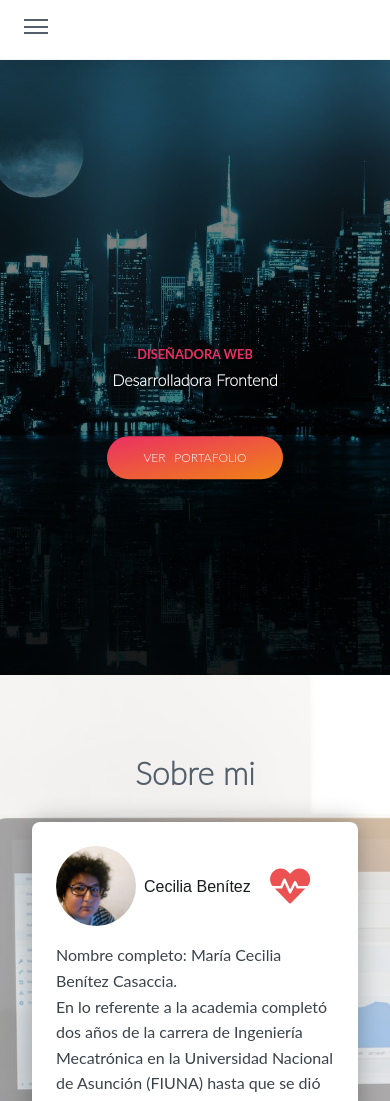
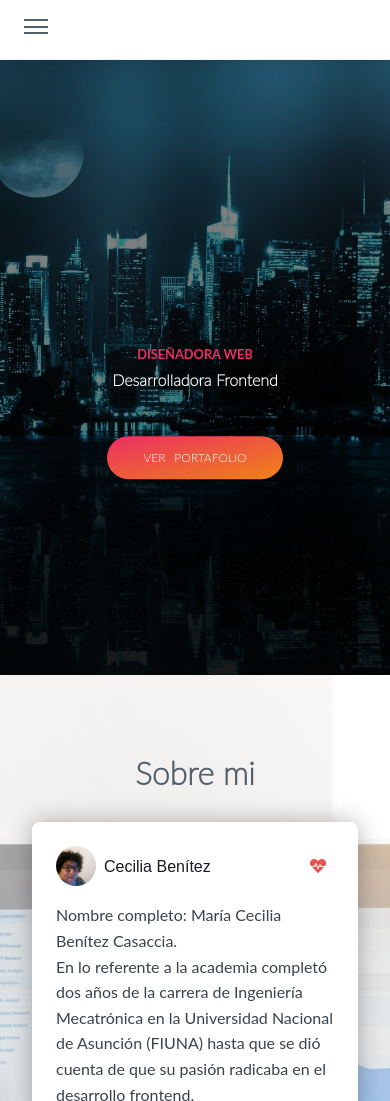
Before and after one commit to Ceci007/Portfolio, a plain HTML site: page index.html in a window 390 px wide. Shown: the top 1101 px of the page. Drawn offline with Linux system fonts and the light colour scheme; a web font is replaced by a local one.

Commit message:
photo changed

```diff
--- a/style.css
+++ b/style.css
@@ -563,18 +563,23 @@ body {
   color: var(--color-red);
 }
 
+@media only screen and (max-width: 30em) /* 480px */ {
+  .mi-top i {
+    right: 1rem;
+    font-size: 2rem;
+  }
+
+  .ceci-img-box {
+    width: 5rem;
+    height: 5rem;
+    margin-right: 1rem;
+  }
+}
+
 @media only screen and (max-width: 22.5em) /* 360px */ {
   .mi-top i {
     right: 1rem;
     font-size: 2rem;
-  }
-}
-
-@media only screen and (max-width: 18.75em) /* 300px */ {
-  .ceci-img-box {
-    width: 5rem;
-    height: 5rem;
-    margin-right: 1rem;
   }
 }
 
```
